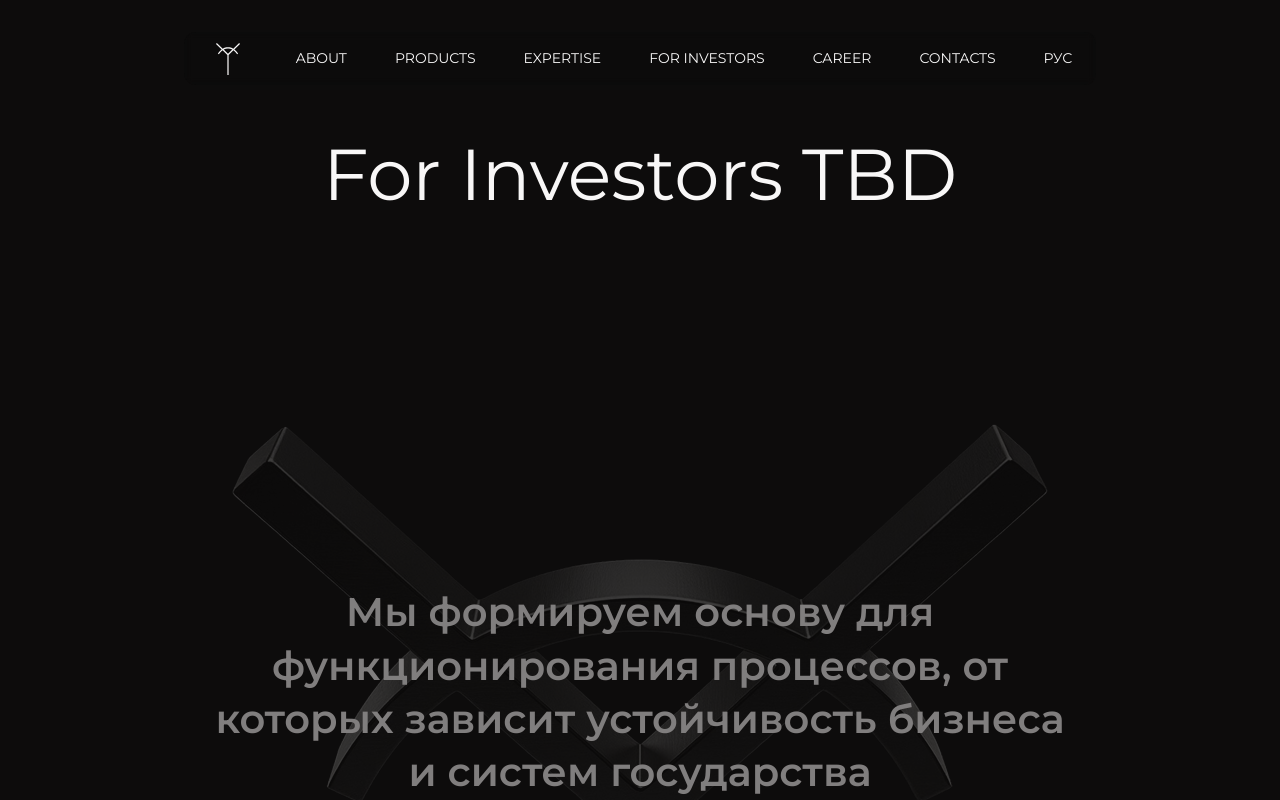
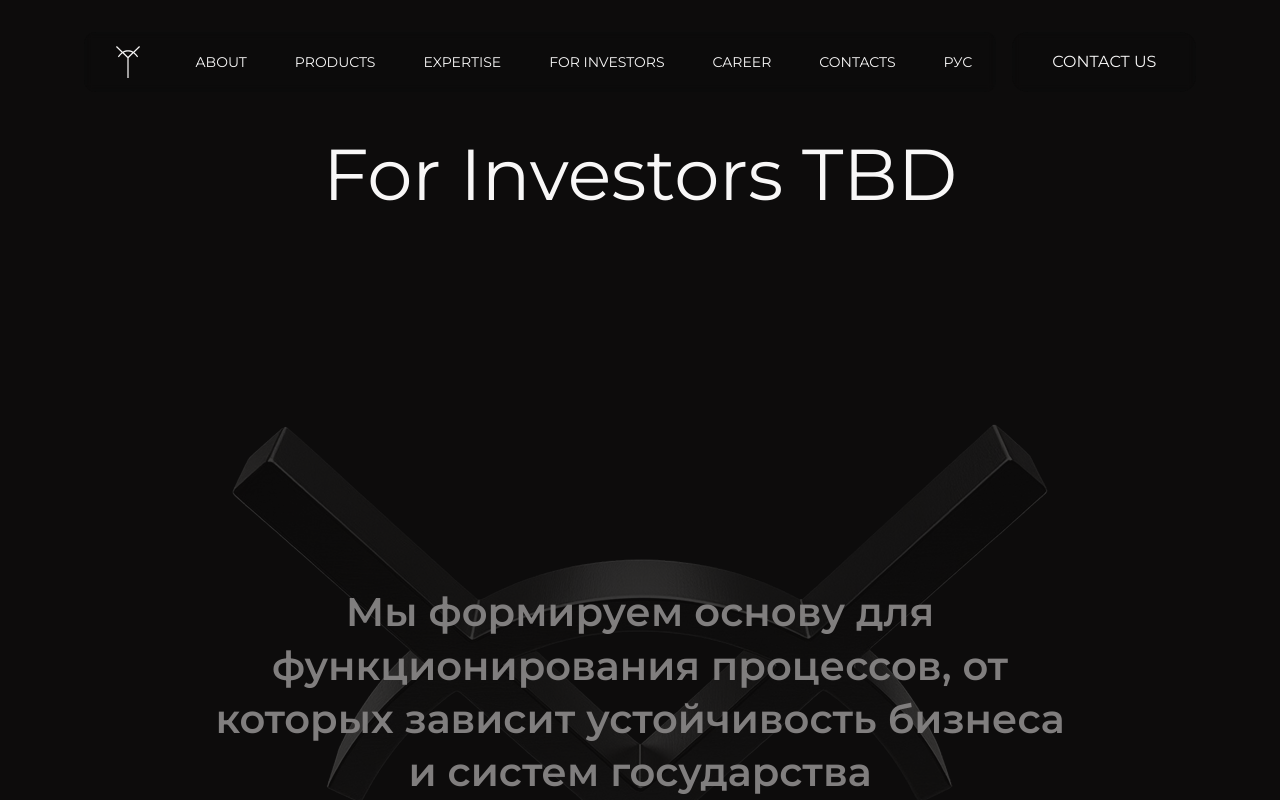
Before and after one commit to aaaasmirnova/Corporate-Website_INN-SYS, a Next.js app: page /en/investors in a window 1280 px wide. Shown: the top 800 px of the page. Built offline with nearby package versions, Linux system fonts and the light colour scheme.

Commit message:
feat: add optinal ContactUs button in desktop Header

```diff
--- a/app/[locale]/about/page.tsx
+++ b/app/[locale]/about/page.tsx
@@ -1,5 +1,6 @@
 import ContactsForm from "@/app/components/ContactsForm/ContactsForm";
 import { Business } from "@/components/Business/Business";
+import { Header } from "@/components/common/Header/Header";
 import { MainLayout } from "@/components/MainLayout/MainLayout";
 import { AboutHero } from "@/components/about/AboutHero";
 import { AboutPhilosophy } from "@/components/about/AboutPhilosophy";
@@ -8,6 +9,7 @@ import { AboutSubstract } from "@/components/about/about-subtract/AboutSubstract
 export default function AboutPage() {
   return (
     <MainLayout>
+      <Header hasButton={true} />
       <AboutHero />
       <AboutPhilosophy />
       <AboutSubstract />
--- a/app/[locale]/career/page.tsx
+++ b/app/[locale]/career/page.tsx
@@ -1,3 +1,5 @@
+
+import { Header } from "@/components/common/Header/Header";
 import { Footer } from "@/components/common/Footer";
 import { Career } from "@/components/career/Career";
 import { MainLayout } from "@/components/MainLayout/MainLayout";
@@ -7,6 +9,7 @@ import CareerForm from "@/app/components/CareerForm/CareerForm";
 export default function CareerPage() {
   return (
     <MainLayout>
+      <Header hasButton={true} />
       <Career />
       <CareerForm />
       {/* <Footer /> */}
--- a/app/[locale]/contacts/page.tsx
+++ b/app/[locale]/contacts/page.tsx
@@ -1,7 +1,12 @@
 import { Contacts } from "@/components/Contacts/Contacts";
+import { Header } from "@/components/common/Header/Header";
+import { MainLayout } from "@/components/MainLayout/MainLayout";
 
 export default function ProductsPage() {
   return (
-    <Contacts />
+    <MainLayout>
+      <Header hasButton={true} />
+      <Contacts />
+    </MainLayout>
   )
 }
--- a/app/[locale]/expertise/page.tsx
+++ b/app/[locale]/expertise/page.tsx
@@ -1,7 +1,12 @@
 import { Expertise } from "@/components/Expertise/Expertise";
+import { Header } from "@/components/common/Header/Header";
+import { MainLayout } from "@/components/MainLayout/MainLayout";
 
 export default function ProductsPage() {
   return (
-    <Expertise />
+    <MainLayout>
+      <Header hasButton={true} />
+      <Expertise />
+    </MainLayout>
   )
 }
--- a/app/[locale]/investors/page.tsx
+++ b/app/[locale]/investors/page.tsx
@@ -1,7 +1,12 @@
 import { Investors } from "@/components/Investors/Investors";
+import { Header } from "@/components/common/Header/Header";
+import { MainLayout } from "@/components/MainLayout/MainLayout";
 
 export default function ProductsPage() {
   return (
-    <Investors />
+    <MainLayout>
+      <Header hasButton={true} />
+      <Investors />
+    </MainLayout>
   )
 }
--- a/app/[locale]/layout.tsx
+++ b/app/[locale]/layout.tsx
@@ -48,7 +48,6 @@ export default async function LocaleLayout({
 
 
         <NextIntlClientProvider>
-          <Header />
           {children}
           <Footer />
         </NextIntlClientProvider>
--- a/app/[locale]/page.tsx
+++ b/app/[locale]/page.tsx
@@ -14,7 +14,7 @@ import { KeyIndicatorsSection } from "@/components/home/KeyIndicatorsComponent/K
 export default function Home() {
   return (
     <MainLayout>
-      {/* <Header /> */}
+      <Header hasButton={false} />
       <HeroSection />
       <AboutSection />
       <KeyIndicatorsSection />
--- a/app/[locale]/products/page.tsx
+++ b/app/[locale]/products/page.tsx
@@ -1,7 +1,12 @@
+import { Header } from "@/components/common/Header/Header";
+import { MainLayout } from "@/components/MainLayout/MainLayout";
 import { ProductsList } from "@/components/Products/ProductsList";
 
 export default function ProductsPage() {
   return (
-    <ProductsList />
+    <MainLayout>
+      <Header hasButton={true} />
+      <ProductsList />
+    </MainLayout>
   )
 }
--- a/components/common/Header/Header.tsx
+++ b/components/common/Header/Header.tsx
@@ -5,11 +5,16 @@ import { Nav } from "./Nav"
 import { Burger } from "./Burger";
 import Link from "next/link";
 
-export const Header = () => {
+interface IHeader {
+  hasButton: boolean;
+}
+
+export const Header = (props: IHeader) => {
   const t = useTranslations("Home");
 
   return (
-    <header className="w-full  xl:w-auto fixed top-0 my-8 px-6 z-20 text-neutral-bright-beginning">
+    <header className="w-full xl:w-auto fixed top-0 my-8 px-6 z-20 text-neutral-bright-beginning">
+      <div className="w-full xl:w-auto flex flex-row gap-4 text-neutral-bright-beginning">
         <div className="relative w-full flex flex-row justify-between">
           <div className="flex justify-between items-center rounded-xl bg-neutral-black-elbrus/20 backdrop-blur-xs">
             <div className="px-4 py-3 xl:px-8 xl:py-0">
@@ -27,6 +32,12 @@ export const Header = () => {
           </div>
           <Burger />
         </div>
+        <button
+          className={`cursor-pointer py-4.5 px-10 w-auto bg-neutral-black-elbrus/20 rounded-2xl backdrop-blur-xs font-nav text-[16px] uppercase hidden ${props.hasButton ? 'xl:block' : ''}`}
+        >
+          {t("header.button")}
+        </button>
+      </div>
     </header>
   );
 };
--- a/messages/en.json
+++ b/messages/en.json
@@ -23,7 +23,7 @@
         "lang": "РУС",
         "lang_burger": "РУССКИЙ ЯЗЫК"
       },
-      "button": "CONTACT US"
+      "button": "CONTACT US"
     },
     "key_metrics": {
       "title": "Key metrics",
```
Lines whose indentation alone changed are shown as unchanged.
